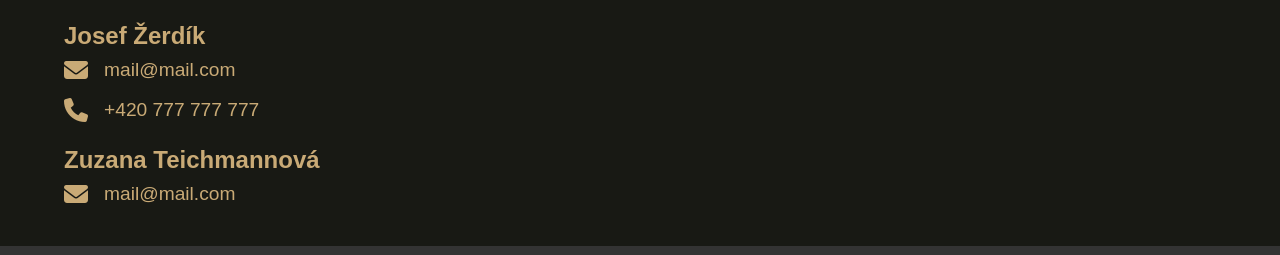
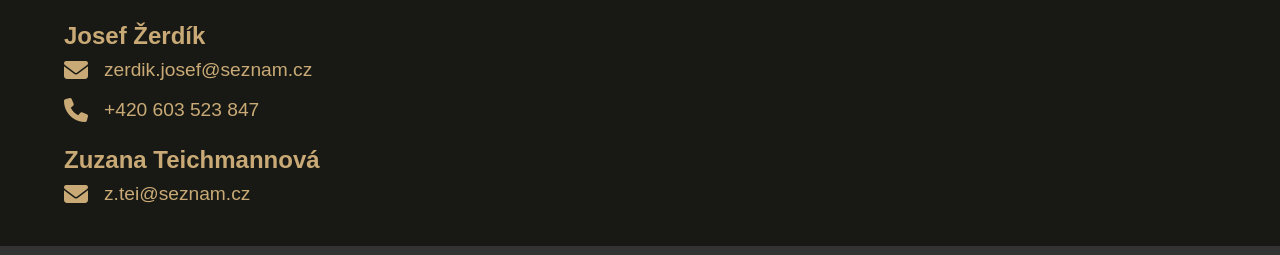
Before and after one commit to MatyasHroch/lesantenWeb, a website: page index.html in a window 1280 px wide. Shown: the part 1724-1979 px from the top of the page. Drawn offline with Linux system fonts and the light colour scheme.

Commit message:
Update index.html

```diff
--- a/index.html
+++ b/index.html
@@ -386,18 +386,18 @@
       <h3>Josef Žerdík</h3>
       <div class="flex gap-2 items-center font-size-1-2">
         <i class="fa-solid fa-envelope font-size-big"></i>
-        <span>mail@mail.com</span>
+        <span>zerdik.josef@seznam.cz</span>
       </div>
       <div class="flex gap-2 items-center font-size-1-2">
         <i class="fa-solid fa-phone font-size-big"></i>
-        <span>+420 777 777 777</span>
+        <span>+420 603 523 847</span>
       </div>
     </div>
     <div class="flex flex-col">
       <h3 class="font-larger">Zuzana Teichmannová</h3>
       <div class="flex gap-2 items-center font-size-1-2">
         <i class="fa-solid fa-envelope font-size-big"></i>
-        <span>mail@mail.com</span>
+        <span>z.tei@seznam.cz</span>
       </div>
     </div>
   </div>
```
